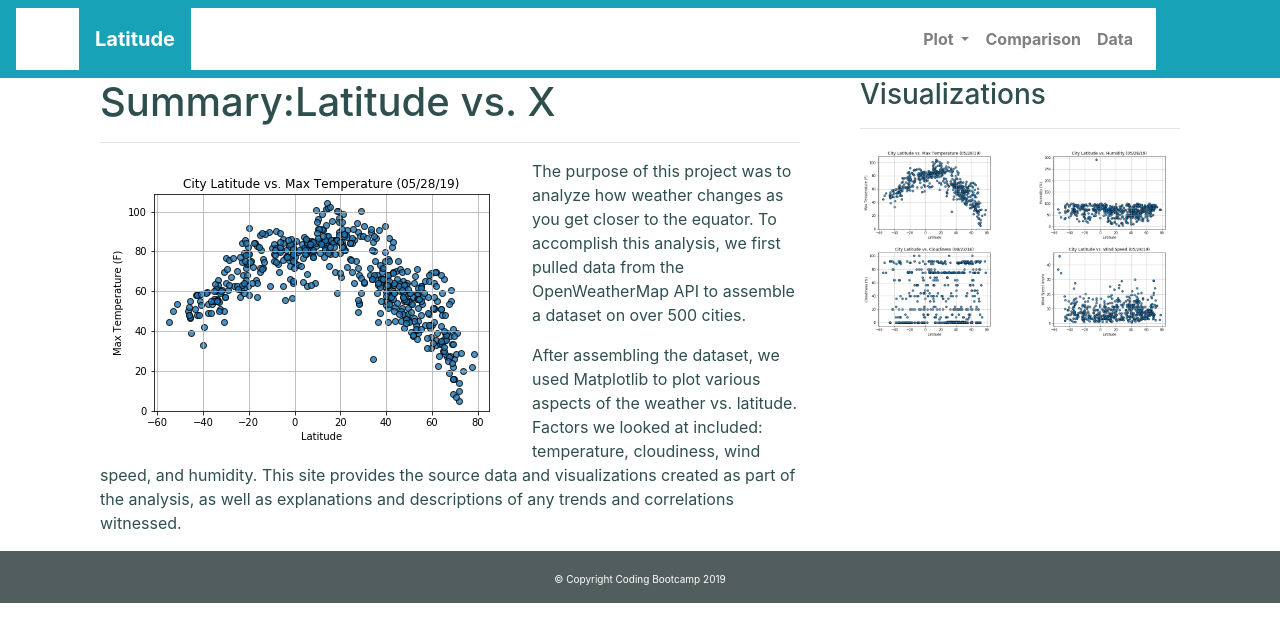
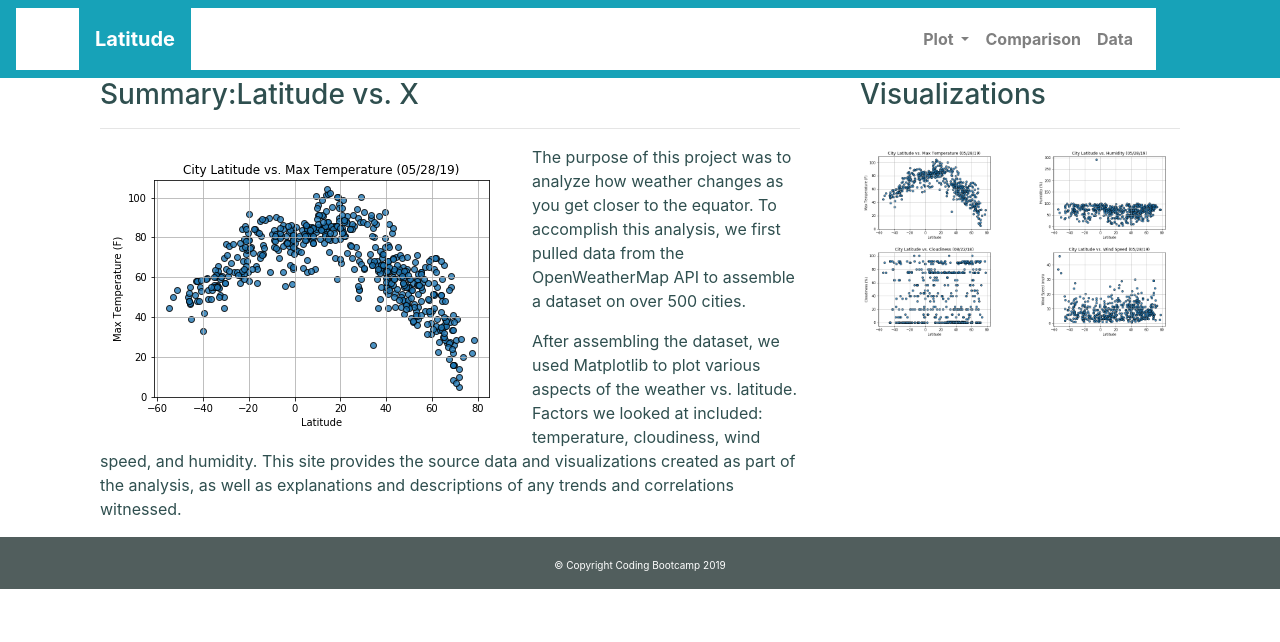
Before and after one commit to jassefa/Website-Design-Challenge, a plain HTML site: page index.html in a window 1280 px wide. Drawn offline with nearby package versions, Linux system fonts and the light colour scheme.

Commit message:
Update index.html

```diff
--- a/index.html
+++ b/index.html
@@ -53,7 +53,7 @@
         <div class="row">
             <div class="col-md-8">
               <div class="col-md-12">
-                <h1>Summary:Latitude vs. X</h1>
+                <h3>Summary:Latitude vs. X</h3>
                 <hr>
                 <img src="Resources/Temperature Plot.png" align="left" alt="Latitude vs. Temperature" id="landing-image">
 
```
